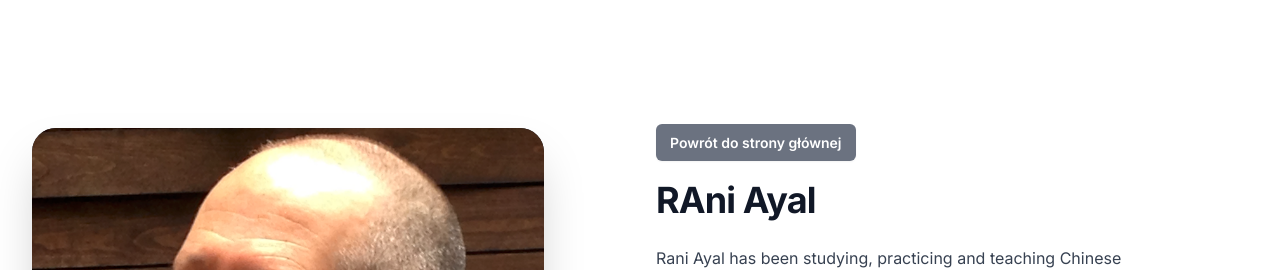
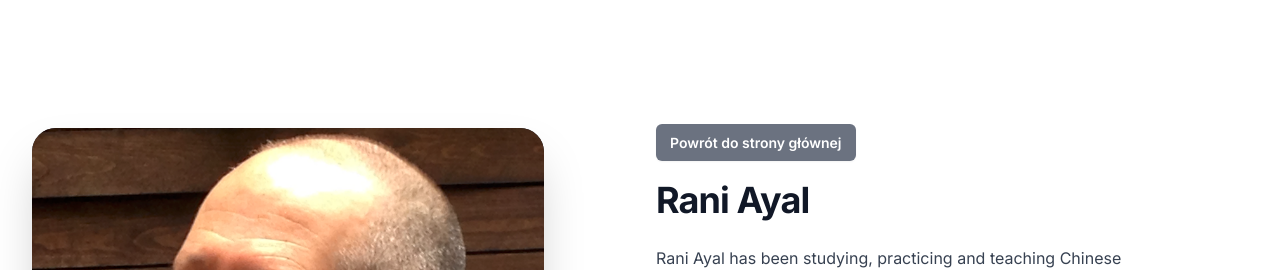
Before and after one commit to tcmkongres/tcmkongreskrakow2023, a Next.js app: page /ayal in a window 1280 px wide. Shown: the top 270 px of the page. Built offline with nearby package versions, Linux system fonts and the light colour scheme.

Commit message:
Rani Ayal

```diff
--- a/app/ayal/page.js
+++ b/app/ayal/page.js
@@ -27,7 +27,7 @@ export default function Page() {
                 </Link>
               </p>
               <h1 className="mt-2 text-3xl font-bold tracking-tight text-gray-900 sm:text-4xl">
-                RAni Ayal
+                Rani Ayal
               </h1>
               <div className="max-w-xl">
                 <p className="mt-6">
--- a/components/Speakers.js
+++ b/components/Speakers.js
@@ -60,7 +60,7 @@ const people = [
       "is an internationally renowned figure in the field of Integrative and Chinese Medicine with over 30 years of clinical, academic, and research experience in the United States, Europe, China and Israel.",
   },
   {
-    name: "RAni Ayal",
+    name: "Rani Ayal",
     role: "Doctor",
     imageUrl: Ayal,
     url: "/ayal",
```
